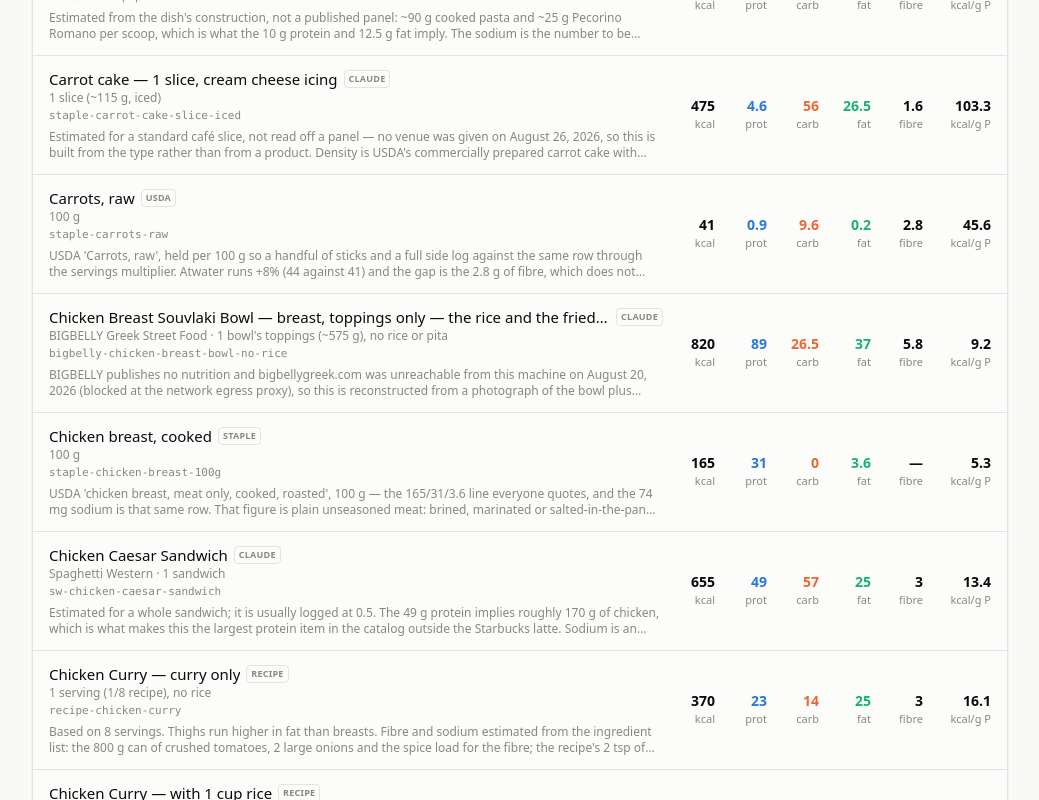
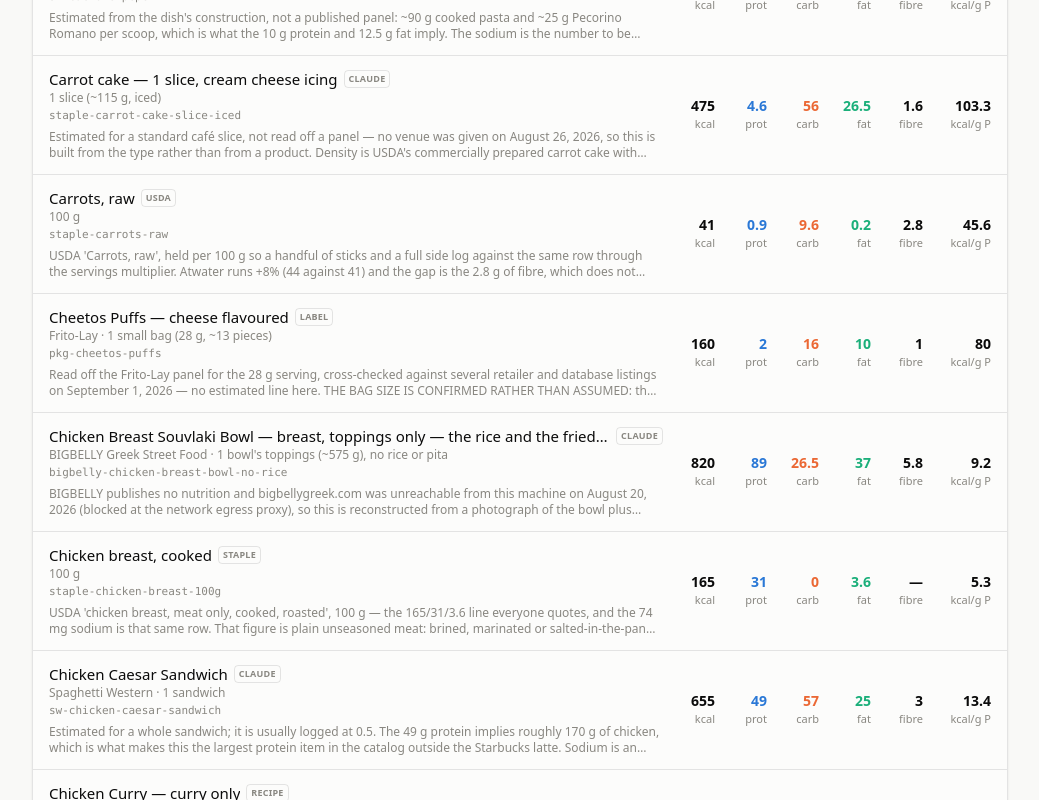
Before and after one commit to soldoutbudokan/Health, a Next.js app: page /Health/foods in a window 1280 px wide. Shown: the part 1595-2395 px from the top of the page, without its empty margins (120-1159 px from the left). Built offline with nearby package versions, Linux system fonts and the light colour scheme.

Commit message:
Log the Sep 1 afternoon protein bar and Cheetos Puffs; add Cheetos to the catalog
The bag size is pinned by the label rather than assumed: the reported
160 kcal is exactly Frito-Lay's 28 g panel, so 'small bag' resolves to
one serving.

```diff
--- a/src/data/staples.ts
+++ b/src/data/staples.ts
@@ -658,4 +658,16 @@ export const STAPLE_FOODS: Food[] = [
     note: "Every figure read off the Frito-Lay Canada panel for the 190 g bag, whose stated serving is 50 g or 27 chips, re-confirmed against four retailer listings on August 31, 2026 \u2014 no estimated line anywhere in this entry. Atwater lands at 263 against the stated 260, +1.2%. Held at the panel's own 50 g serving so a handful and half a bag both log through the servings multiplier; the full 190 g bag is 3.8 servings. WORTH STATING BECAUSE THE FLAVOUR NAME MISLEADS ON PROTEIN: cacio e pepe here is a cheese-and-pepper seasoning dusted onto a plain kettle chip, so the 3 g of protein is potato rather than cheese, and at 5.2 kcal per gram this is among the least protein-dense things in the catalog.",
     tags: ["chips", "crisps", "potato chips", "kettle", "miss vickies", "cacio e pepe", "snack", "packaged"],
   },
+  {
+    id: "pkg-cheetos-puffs",
+    name: "Cheetos Puffs",
+    variant: "cheese flavoured",
+    brand: "Frito-Lay",
+    source: "packaged",
+    per: "1 small bag (28 g, ~13 pieces)",
+    gramsPerServing: 28,
+    macros: { calories: 160, protein: 2, carbs: 16, fat: 10, fiber: 1, sugar: 1, sodium: 270 },
+    note: "Read off the Frito-Lay panel for the 28 g serving, cross-checked against several retailer and database listings on September 1, 2026 — no estimated line here. THE BAG SIZE IS CONFIRMED RATHER THAN ASSUMED: the eater reported 160 kcal off the bag, which is exactly the 28 g panel, so the portion is pinned by the label and not by a guess at what 'small bag' means. Atwater lands at 162 against the stated 160, +1.3%. Held at the panel's own 28 g serving so a larger bag logs through the servings multiplier. At 5.7 kcal per gram with 2 g of protein this is the least protein-dense thing in the catalog, a shade past the Miss Vickie's above it, and the 270 mg of sodium in a 160 kcal snack is the line worth noticing — the cheese dust carries it. Flavour variants move this: Flamin' Hot and Simply White Cheddar both differ by a gram or two of fat and up to 30 mg of sodium.",
+    tags: ["cheetos", "puffs", "cheese", "chips", "crisps", "snack", "packaged", "frito-lay"],
+  },
 ];
```
Also changed, not shown: data/log.csv.
